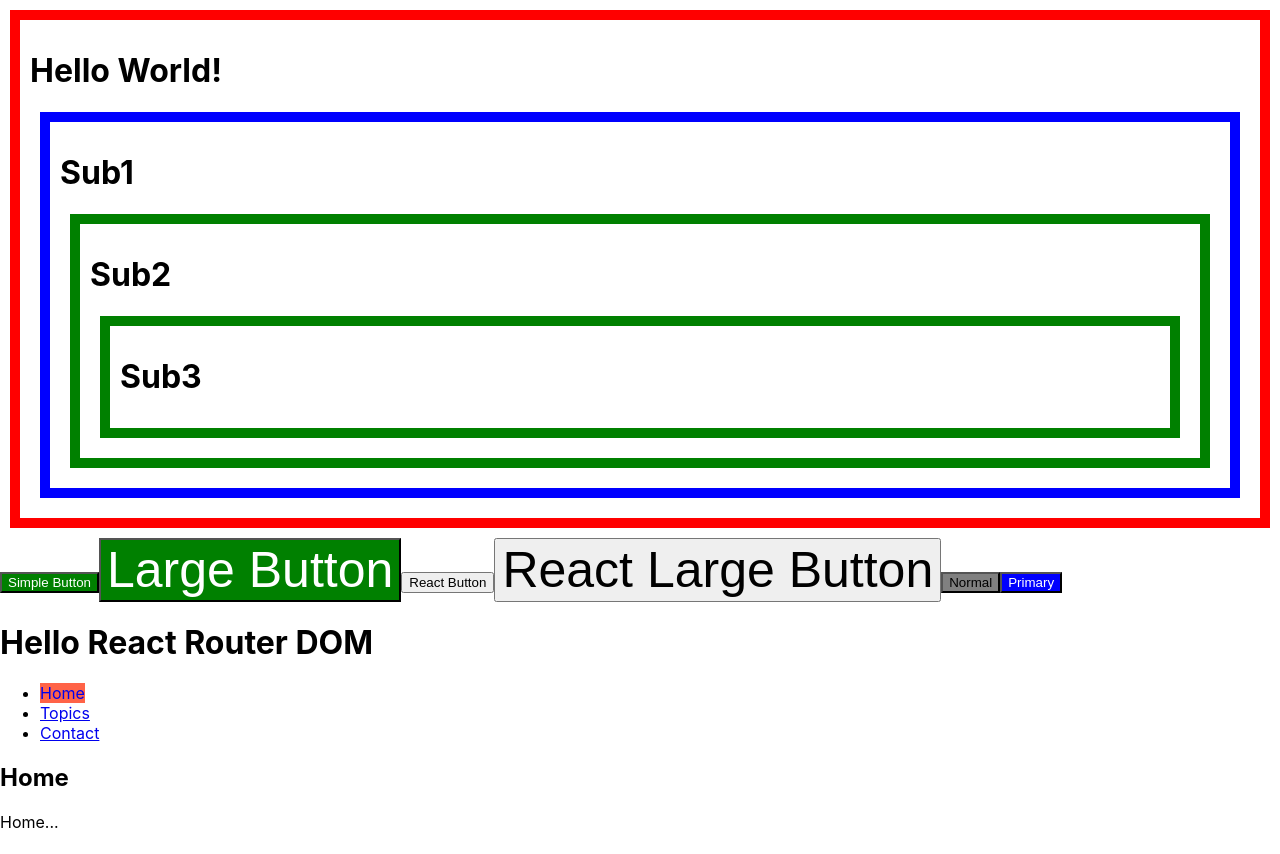
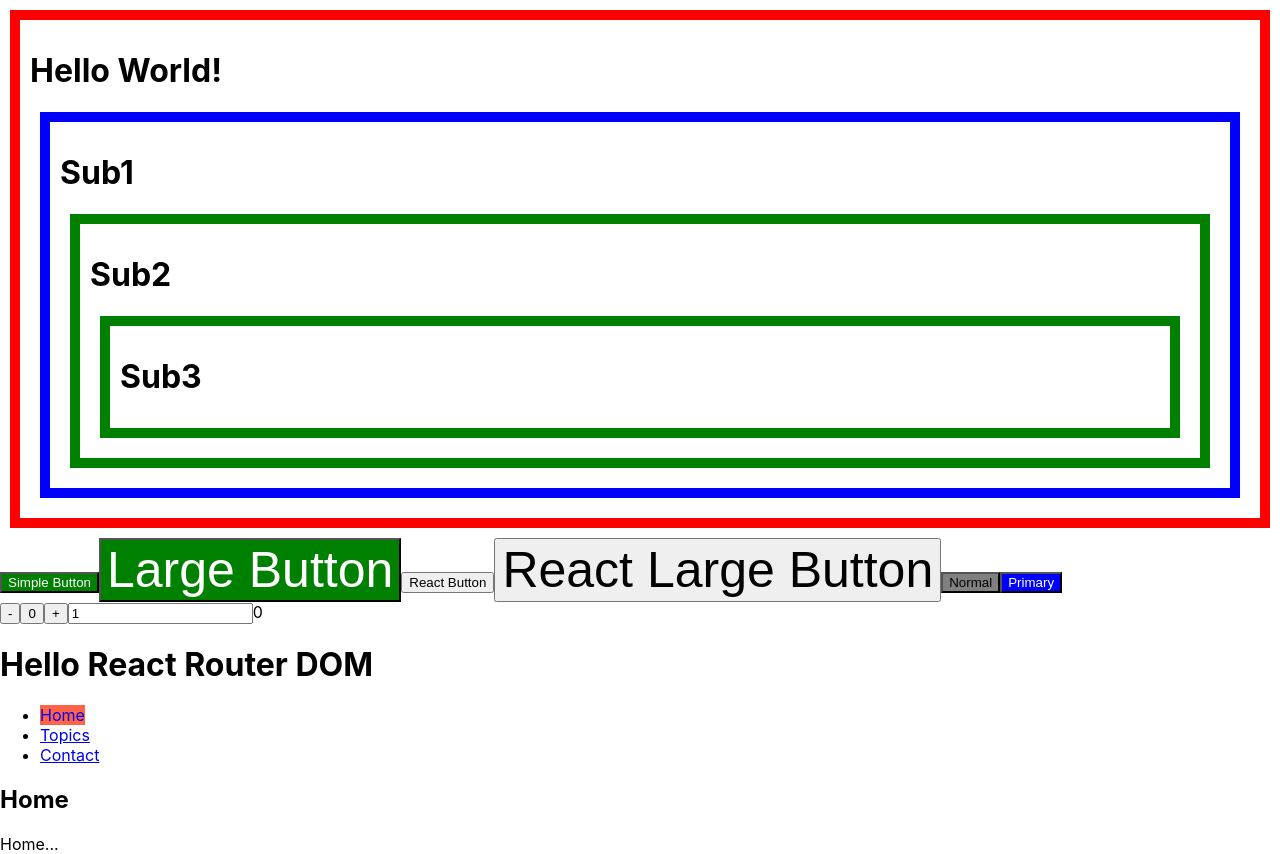
Before and after one commit to dhlee-0305/react-router-dom-example, a React (Create React App) app: page / in a window 1280 px wide. Before the commit the page ends 832 px from the top, so only its background shows below. Built offline with nearby package versions, Linux system fonts and the light colour scheme.

Commit message:
5장 useReducer

```diff
--- a/src/index.js
+++ b/src/index.js
@@ -1,4 +1,4 @@
-import React, {createContext, useContext} from 'react';
+import React, {createContext, useContext, useState, useReducer} from 'react';
 import ReactDOM from 'react-dom/client';
 import './index.css';
 import './style.css';
@@ -100,8 +100,36 @@ function Contact(){
 function App(){
   const theme = useContext(themeContext);
   console.log('theme:', theme);
+
+  function countReducer(oldCount, action){
+    switch(action.type){
+      case 'UP':
+        return oldCount + action.number;
+      case 'DOWN':
+        return oldCount - action.number;
+      case 'RESET':
+        return 0;
+    }
+  }
+  const [count, countDispatch] = useReducer(countReducer, 0);
+  function down(){
+    countDispatch({type: 'DOWN', number: number});
+  }
+  function reset(){
+    countDispatch({type: 'RESET', number: number});
+  }
+  function up(){
+    countDispatch({type: 'UP', number: number});
+  }
+
+  function changeNumber(event){
+    setNumber(Number(event.target.value));
+  }
+  const [number, setNumber] = useState(1);
+
   return (
     <div>
+
       <themeContext.Provider value={{ border: "10px solid blue" }}>
         <div className="root" style={theme}>
           <h1>Hello World!</h1>
@@ -115,6 +143,13 @@ function App(){
       <ReactLargeButton>React Large Button</ReactLargeButton>
       <PrimaryButton>Normal</PrimaryButton>
       <PrimaryButton primary>Primary</PrimaryButton>
+
+      <br />
+      <input type="button" value="-" onClick={down} />
+      <input type="button" value="0" onClick={reset} />
+      <input type="button" value="+" onClick={up} />
+      <input type="text" value={number} onChange={changeNumber} />
+      <span>{count}</span>
 
       <h1>Hello React Router DOM </h1>
       <ul>
```
